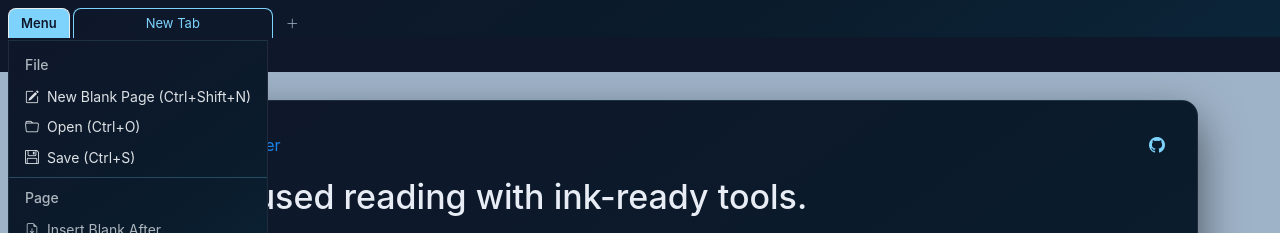
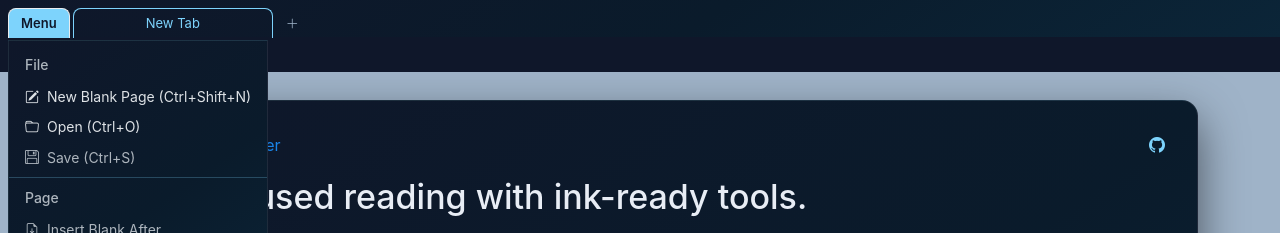
Before and after one commit to emre-ayhan/simple_pdf_reader, a Vue app: page / in a window 1280 px wide. Both pictures are taken after a click on the button "Menu". Shown: the top 233 px of the page. Built offline with nearby package versions, Linux system fonts and the light colour scheme.

Commit message:
modified:   src/App.vue 	modified:   src/components/NavTabs.vue 	modified:   src/components/PdfReader.vue 	modified:   src/composables/useTabs.js

```diff
--- a/src/App.vue
+++ b/src/App.vue
@@ -3,62 +3,18 @@ import NavTabs from './components/NavTabs.vue';
 import PdfReader from './components/PdfReader.vue';
 import PageModal from './components/PageModal.vue';
 import { ref } from 'vue';
-import { fileDataCache } from './composables/useTabs';
 
 const reader = ref(null);
 
-// File Operations
-const openFile = () => {
-    if (!(reader.value)) return;
-    reader.value.handleFileOpen();
-};
-
-const saveFile = () => {
-    if (!(reader.value)) return;
-    reader.value.handleSaveFile();
-};
-
-
-const newBlankPage = () => {
-    if (!(reader.value)) return;
-    fileDataCache.value = {
-        type: 'blank',
-        data: null
-    };
-    reader.value.createNewBlankPage();
-};
-
-// Page Operations
-const scrollToFirstPage = () => {
-    if (!(reader.value)) return;
-    reader.value.scrollToFirstPage();
-};
-
-const scrollToLastPage = () => {
-    if (!(reader.value)) return;
-    reader.value.scrollToLastPage();
-};
-
-const deletePage = () => {
-    if (!(reader.value)) return;
-    reader.value.deletePage();
-};
-
-const insertBlankPage = () => {
-    if (!(reader.value)) return;
-    reader.value.insertBlankPage();
-};
+const menuItemClickHandler = (action) => {
+    if (!reader.value || !action) return;
+    const handler = reader.value[action];
+    if (typeof handler !== 'function') return;
+    handler();
+}
 </script>
 <template>
-    <nav-tabs
-        @file-new="newBlankPage"
-        @file-open="openFile"
-        @file-save="saveFile"
-        @page-first="scrollToFirstPage"
-        @page-last="scrollToLastPage"
-        @page-delete="deletePage"
-        @page-blank="insertBlankPage"
-    >
+    <nav-tabs @menu-item-click="menuItemClickHandler">
         <PdfReader ref="reader" />
     </nav-tabs>
     <PageModal />
--- a/src/components/NavTabs.vue
+++ b/src/components/NavTabs.vue
@@ -1,31 +1,25 @@
 <script setup>
-import { onBeforeUnmount, onMounted } from 'vue';
+import { computed, onBeforeUnmount, onMounted } from 'vue';
 import { Electron } from '../composables/useElectron';
-import { openNewTab, closeTab, activeTabIndex, activeTab, tabs, tabHistory, openTabs, markAsActive, isLastTabOnEmptyState, fileHasUnsavedChanges, handleElectronButtonClick, fileDataCache } from '../composables/useTabs';
+import { openNewTab, closeTab, activeTabIndex, activeTab, tabs, tabHistory, openTabs, markAsActive, isLastTabOnEmptyState, fileHasUnsavedChanges, activePageHasUnsavedChanges, handleElectronButtonClick, fileDataCache } from '../composables/useTabs';
 
 const emit = defineEmits([
-    'file-new',
-    'file-open',
-    'file-save',
-    'page-blank',
-    'page-first',
-    'page-last',
-    'page-delete'
+    'menu-item-click'
 ]);
 
-const menuItems = {
+const menuItems = computed(() => ({
     file: [
-        { label: 'New Blank Page', action: 'file-new', icon: 'bi-pencil-square', shortcut: 'Ctrl+Shift+N' },
-        { label: 'Open', action: 'file-open', icon: 'bi-folder', shortcut: 'Ctrl+O' },
-        { label: 'Save', action: 'file-save', icon: 'bi-floppy', shortcut: 'Ctrl+S' }
+        { label: 'New Blank Page', action: 'openNewBlankPage', icon: 'bi-pencil-square', shortcut: 'Ctrl+Shift+N' },
+        { label: 'Open', action: 'openFile', icon: 'bi-folder', shortcut: 'Ctrl+O' },
+        { label: 'Save', action: 'saveFile', icon: 'bi-floppy', shortcut: 'Ctrl+S', disabled: !activePageHasUnsavedChanges.value }
     ],
     page: [
-        { label: 'Insert Blank After', action: 'page-blank', icon: 'bi-file-earmark-arrow-down' },
-        { label: 'First Page', action: 'page-first', icon: 'bi-chevron-double-up', shortcut: 'Home' },
-        { label: 'Last Page', action: 'page-last', icon: 'bi-chevron-double-down', shortcut: 'End' },
-        { label: 'Delete', action: 'page-delete', icon: 'bi-trash3' }
+        { label: 'Insert Blank After', action: 'insertBlankPage', icon: 'bi-file-earmark-arrow-down' },
+        { label: 'First Page', action: 'scrollToFirstPage', icon: 'bi-chevron-double-up', shortcut: 'Home' },
+        { label: 'Last Page', action: 'scrollToLastPage', icon: 'bi-chevron-double-down', shortcut: 'End' },
+        { label: 'Delete', action: 'deletePage', icon: 'bi-trash3' }
     ]
-};
+}));
 
 const electronButtons = [
     { action: 'fullscreen', icon: 'bi-arrows-fullscreen', title: 'Fullscreen' },
@@ -74,7 +68,7 @@ onBeforeUnmount(() => {
                         <li><h6 class="dropdown-header text-capitalize">{{ group }}</h6></li>
                         <template v-for="menuItem in item">
                             <li>
-                                <a class="dropdown-item small" :class="{ disabled: activeTab.emptyState && group === 'page' }" href="#" @click.prevent="emit(menuItem.action)">
+                                <a class="dropdown-item small" :class="{ disabled: activeTab.emptyState && group === 'page' || menuItem.disabled }" href="#" @click.prevent="emit('menu-item-click', menuItem.action)">
                                     <i :class="`${menuItem.icon} me-1`"></i>
                                     {{ menuItem.label }} <span v-if="menuItem.shortcut">({{ menuItem.shortcut }})</span>
                                 </a>
--- a/src/components/PdfReader.vue
+++ b/src/components/PdfReader.vue
@@ -529,15 +529,15 @@ onUnmounted(() => {
 });
 
 defineExpose({
-    handleFileOpen,
-    handleSaveFile,
+    openNewBlankPage: createNewBlankPage,
+    openFile: handleFileOpen,
+    saveFile: handleSaveFile,
+    insertBlankPage: handleInsertBlankPage,
+    scrollToFirstPage,
+    scrollToLastPage,
     deletePage: () => {
         deletePage(pageIndex.value, addToHistory);
     },
-    insertBlankPage: handleInsertBlankPage,
-    createNewBlankPage,
-    scrollToFirstPage,
-    scrollToLastPage,
 })
 </script>
 <template>
--- a/src/composables/useTabs.js
+++ b/src/composables/useTabs.js
@@ -34,6 +34,10 @@ const fileHasUnsavedChanges = (fileId) => {
     if (!session) return false;
     return session.historyStep !== session.savedHistoryStep;
 }
+
+const activePageHasUnsavedChanges = computed(() => {
+    return fileHasUnsavedChanges(activeTab.value.id);
+});
 
 const setCurrentTab = (fileData) => {
     tabs.value[activeTabIndex.value] = {
@@ -105,6 +109,7 @@ export {
     tabs,
     activeTabIndex,
     activeTab,
+    activePageHasUnsavedChanges,
     openEmptyStateTab,
     tabHistory,
     openTabs,
```
